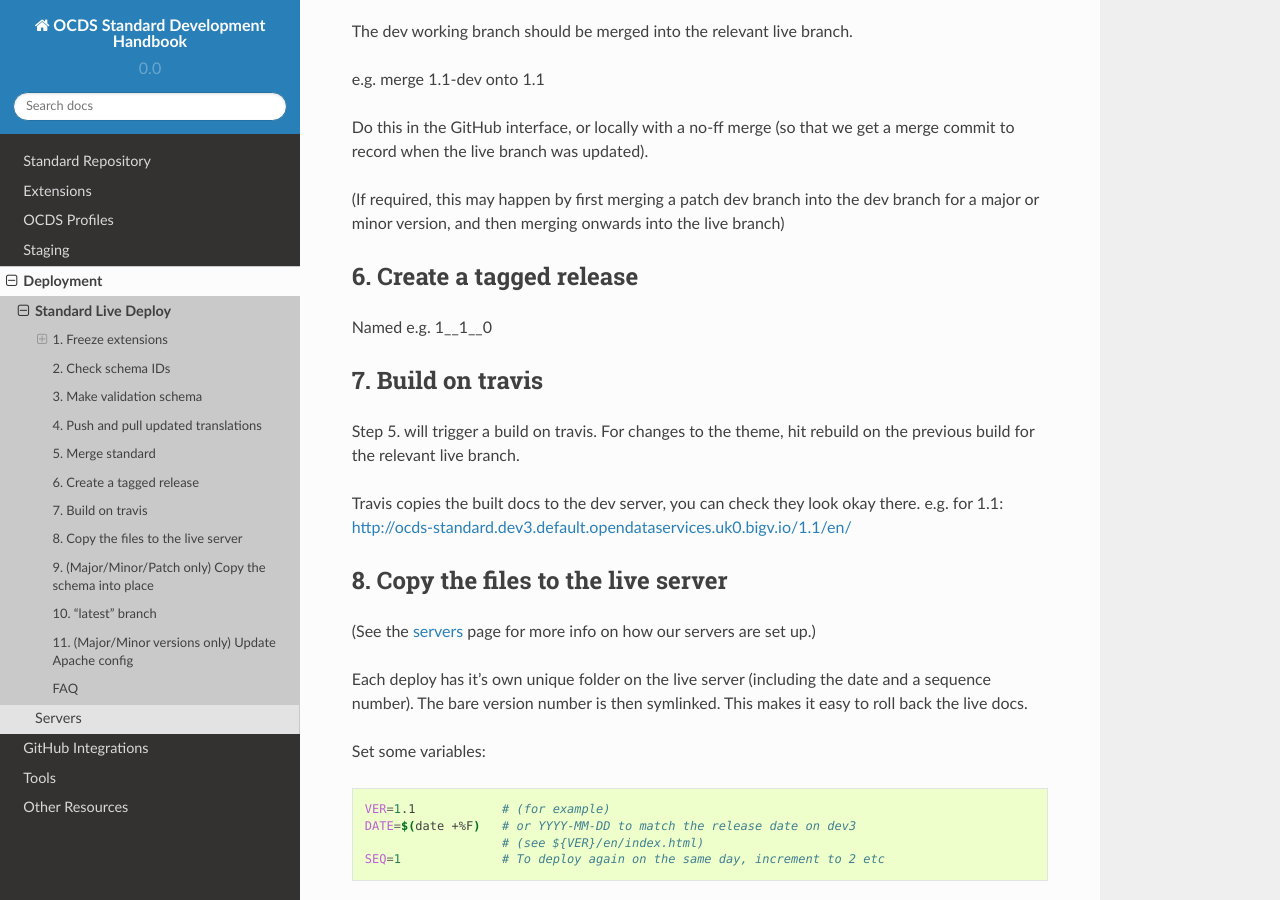
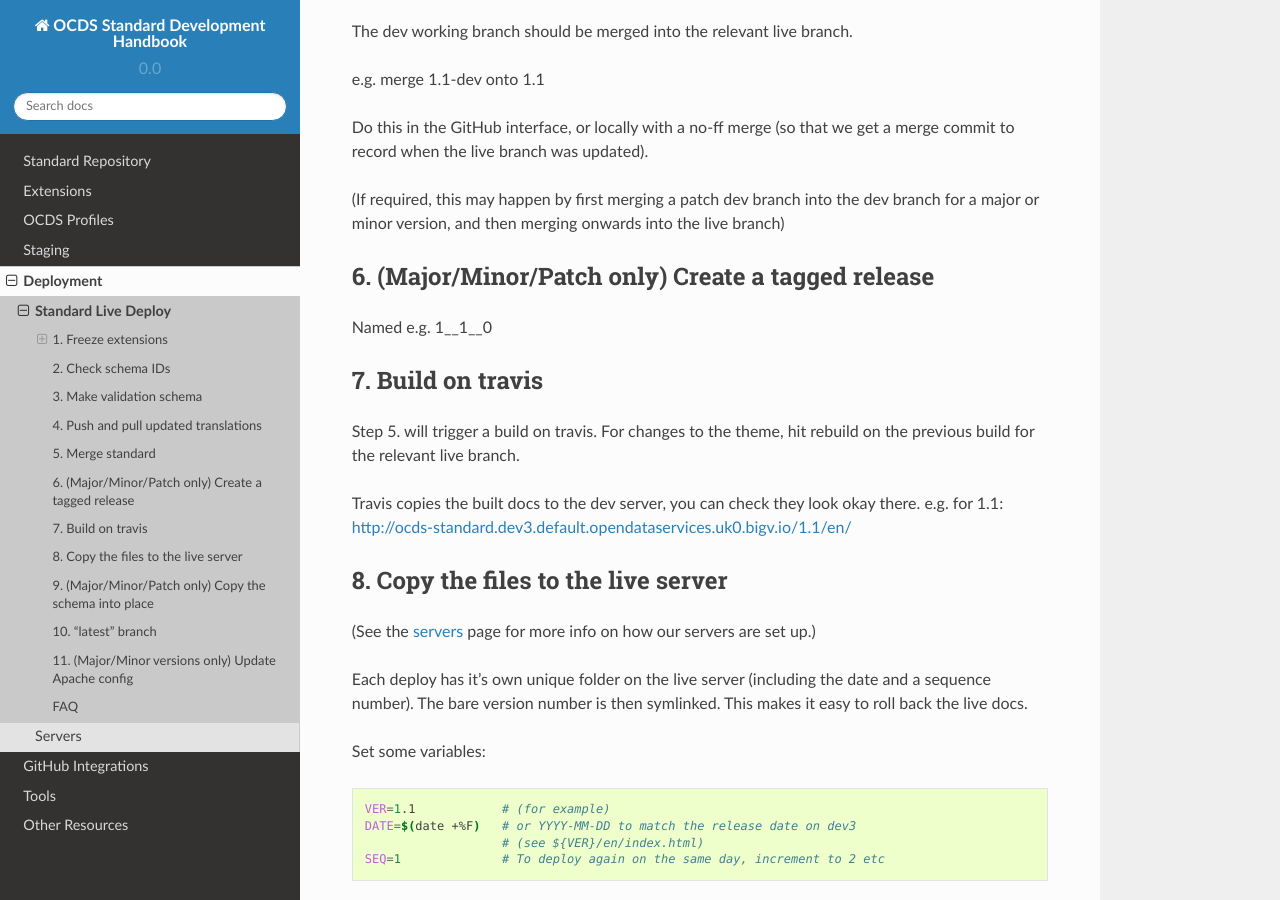
Before and after one commit to open-contracting/standard-development-handbook, a Sphinx documentation site: the page built from docs/deployment/standard-live.md, in a window 1280 px wide and 900 px high, scrolled down 2223 px. Built offline with Sphinx 7.4.7 and the Read the Docs theme 2.0.0, drawn with Linux system fonts in a browser that asks for light colours.

Commit message:
Add note that step is for Major/Minor/Patch only

```diff
--- a/docs/deployment/standard-live.md
+++ b/docs/deployment/standard-live.md
@@ -82,7 +82,7 @@ Do this in the GitHub interface, or locally with a no-ff merge (so that we get a
 
 (If required, this may happen by first merging a patch dev branch into the dev branch for a major or minor version, and then merging onwards into the live branch)
 
-## 6. Create a tagged release
+## 6. (Major/Minor/Patch only) Create a tagged release
 
 Named e.g. 1__1__0
 
```
